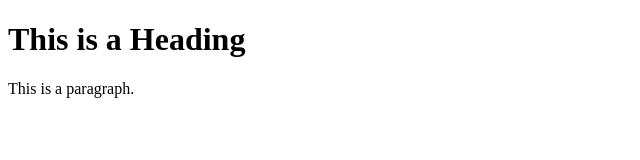
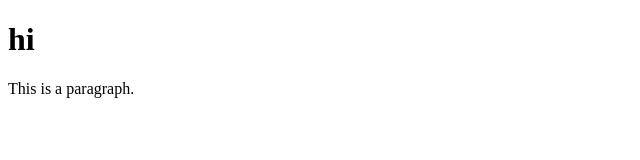
Before and after one commit to AK5344/aman, a plain HTML site: page index.html in a window 1280 px wide. Shown: the whole page, without its empty margins (0-640 px from the left). Drawn offline with Linux system fonts and the light colour scheme.

Commit message:
Update index.html

```diff
--- a/index.html
+++ b/index.html
@@ -5,7 +5,7 @@
 </head>
 <body>
 
-<h1>This is a Heading</h1>
+<h1>hi</h1>
 <p>This is a paragraph.</p>
 
 </body>
```
